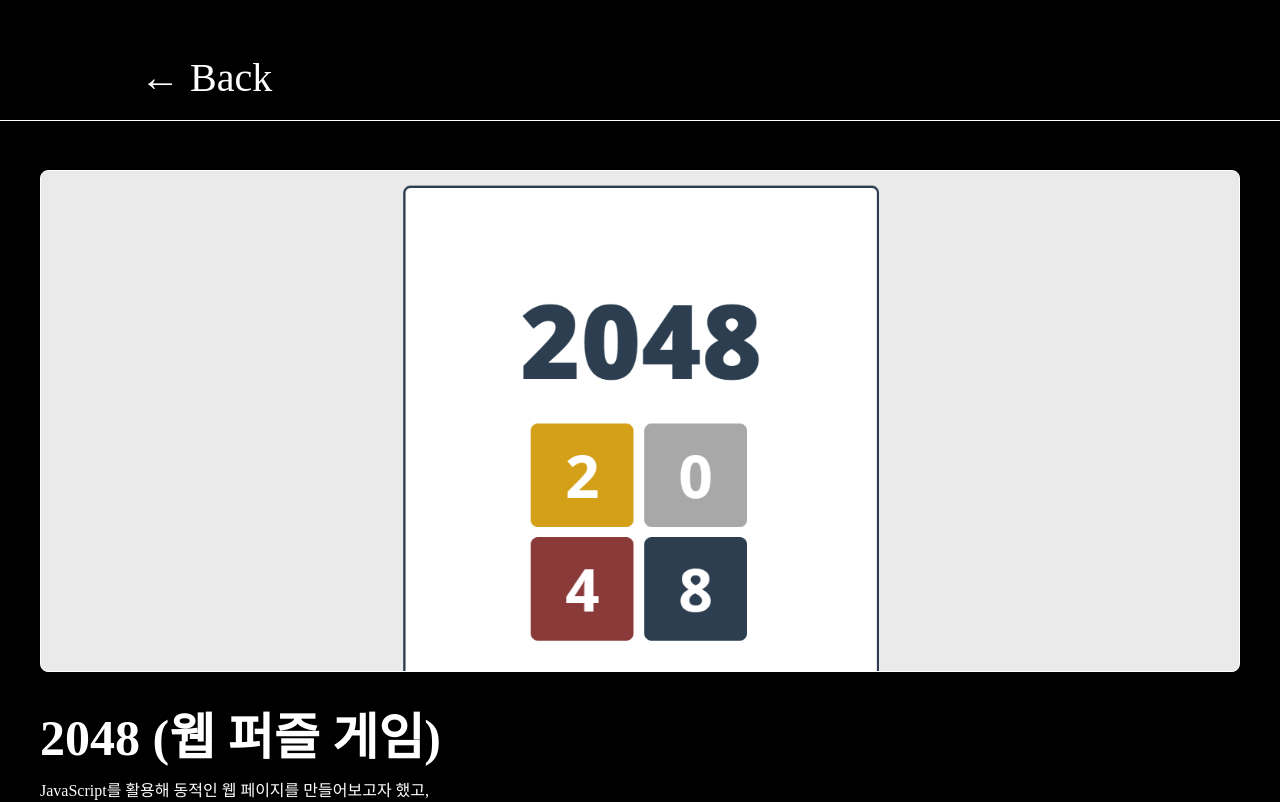
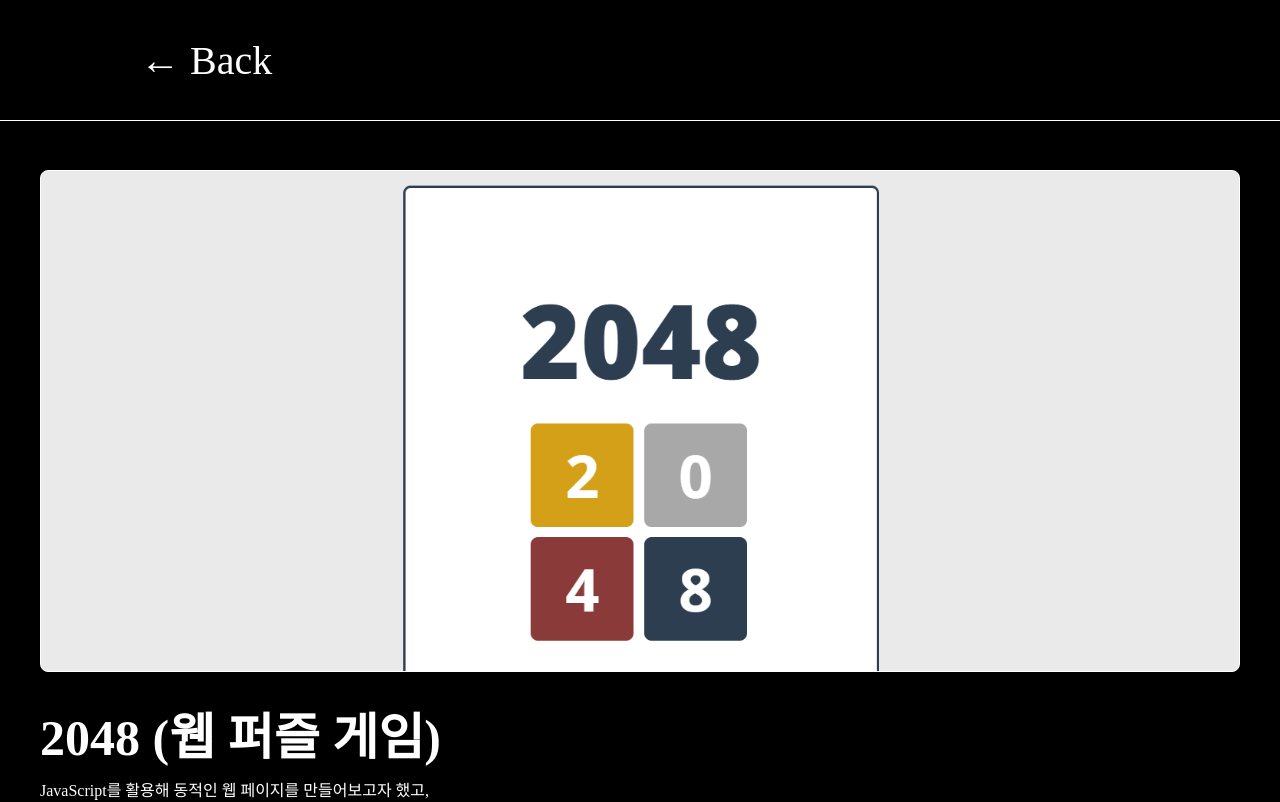
Before and after one commit to teakyungg/Frontend-Portfolio, a Next.js app: page /Project/2048 in a window 1280 px wide. Shown: the top 802 px of the page. Built offline with nearby package versions, Linux system fonts and the light colour scheme; a web font is replaced by a local one.

Commit message:
feat/project header backbutton transform change

```diff
--- a/src/app/Project/layout.module.css
+++ b/src/app/Project/layout.module.css
@@ -12,7 +12,7 @@
         position: absolute;
         left: 100px;
         top: 50%;
-        transform: translateY(-30%);
+        transform: translateY(-50%);
 
         display: inline-block;
         cursor: pointer;
```
